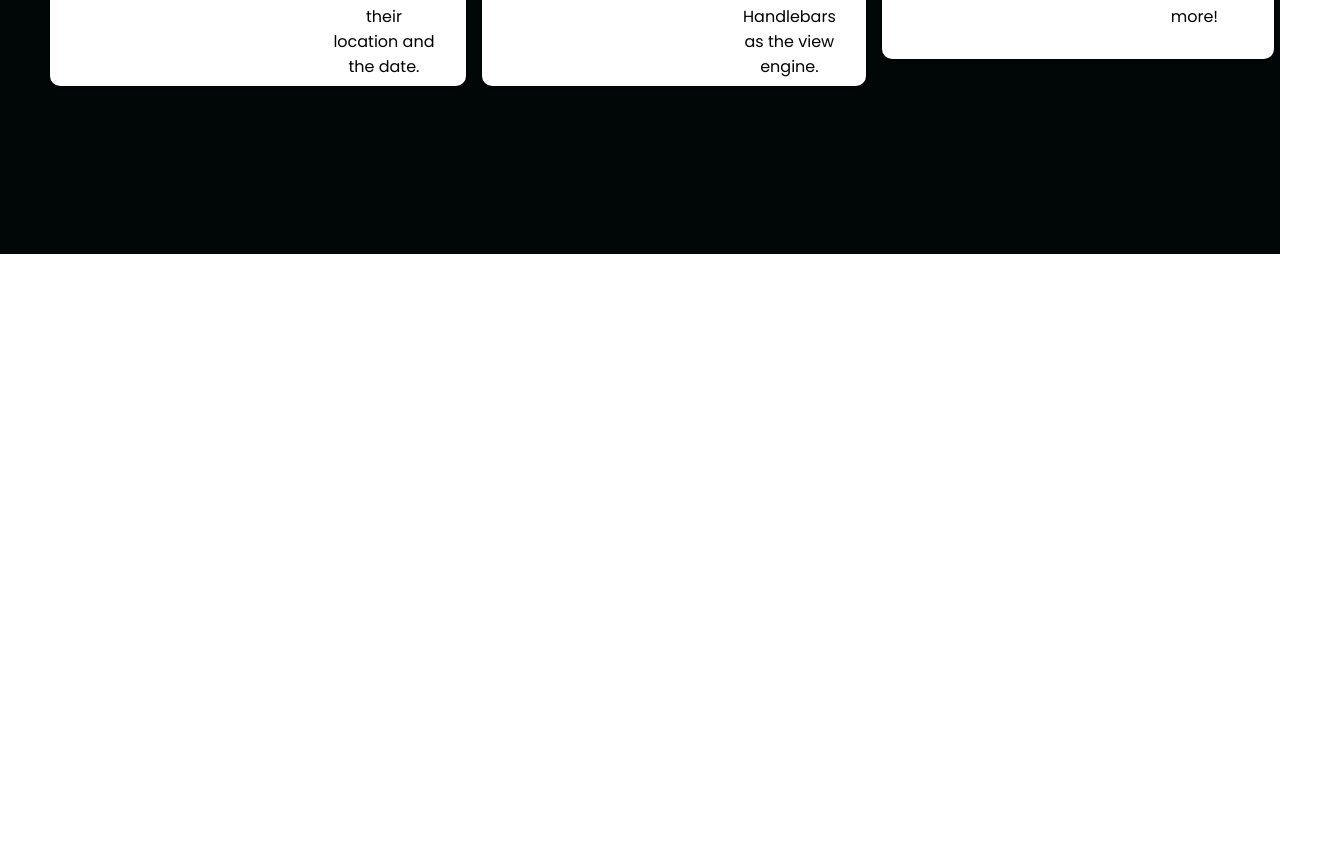
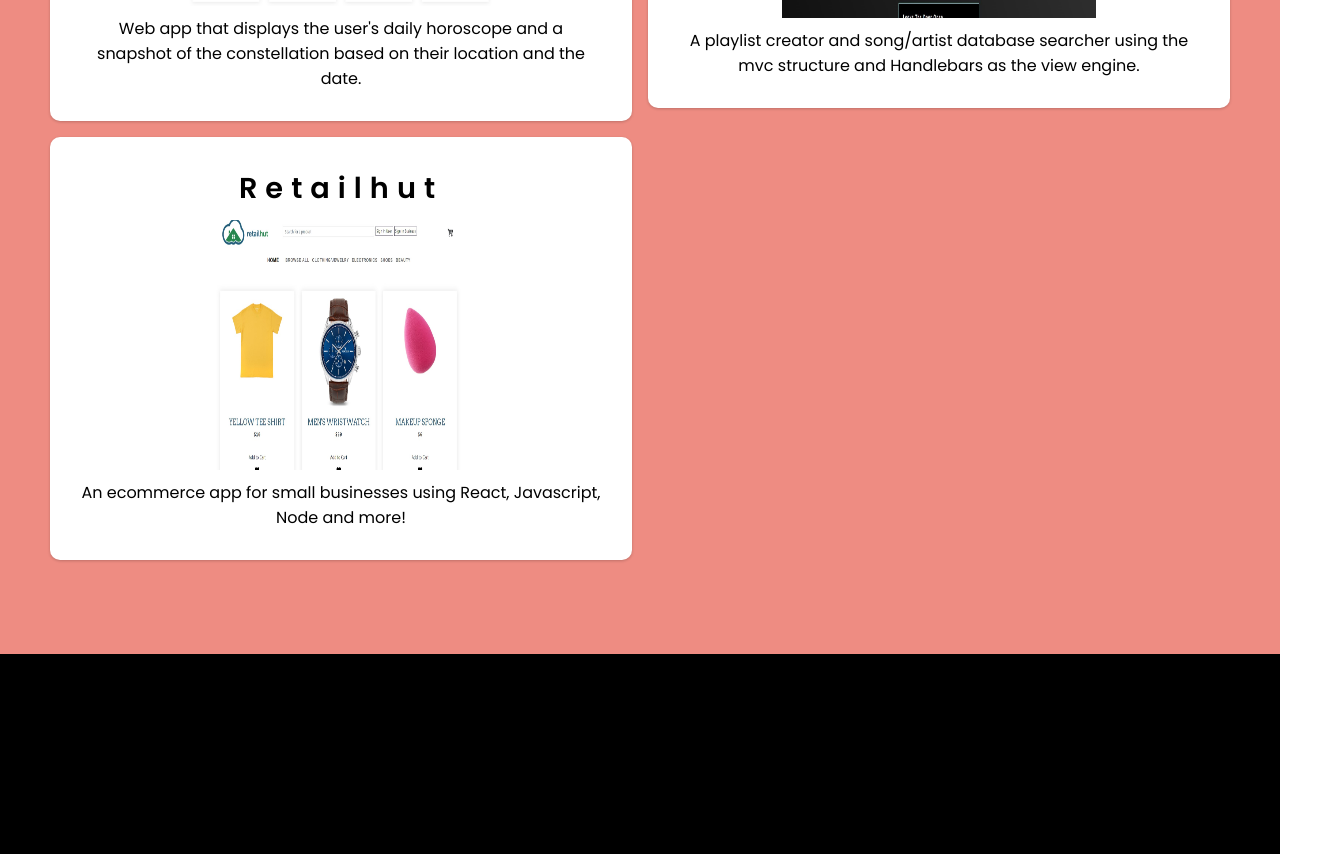
Before and after one commit to Murrmaid4/react-portfolio2.0, a React (Create React App) app: page / in a window 1280 px wide. Shown: the part 2286-3140 px from the top of the page, 1324 px wide, since content can reach past the window. Before the commit the page ends 2540 px from the top, so only its background shows below. Built offline with nearby package versions, Linux system fonts and the light colour scheme; a web font is replaced by a local one.

Commit message:
updated work section and added start to footer

```diff
--- a/src/components/Footer/Footer.js
+++ b/src/components/Footer/Footer.js
@@ -0,0 +1,8 @@
+import styled from 'styled-components';
+
+export const FooterContainer = styled.div`
+height: 200px;
+background: #000;
+
+
+`
--- /dev/null
+++ b/src/components/Footer/index.js
@@ -0,0 +1,12 @@
+import React from 'react'
+import { FooterContainer } from './Footer'
+
+const Footer = () => {
+    return (
+       <FooterContainer>
+
+       </FooterContainer>
+    )
+}
+
+export default Footer
--- a/src/components/Work/Work.js
+++ b/src/components/Work/Work.js
@@ -1,39 +1,35 @@
 import styled from "styled-components";
 
 export const WorkContainer = styled.div`
- height: 800px;
+ height: 1200px;
  display: flex;
  flex-direction: column;
  justify-content: center;
  align-items: center;
- background: #010606;
+ background: #EE8C82;
 
 
  @media screen and (max-width:768px) {
 
-    height: 1100px;
+    height: 1600px;
 
  }
 
-@media screen and (max-width:480px){
-    height: 1300px;
-}
+
  `
 
 
 export const WorkWrapper = styled.div`
 margin: 0 auto;
 display: grid;
-grid-template-columns: 1fr 1fr 1fr;
+grid-template-columns: 1fr 1fr;
 align-items: center;
 grid-gap: 16px;
 padding:0 50px;
 
-@media screen and (max-width:1000px){
-grid-template-columns: 1fr 1fr ;
-}
 
-@media screen and (max-width:768px){
+
+@media screen and (max-width:998px){
 grid-template-columns: 1fr;
 padding: 0 20px;
 
@@ -43,10 +39,10 @@
 export const WorksCard = styled.div`
 background: #fff;
 display: flex;
-flex-direction: flex-start;
+flex-direction: column;
 align-items: center;
 border-radius: 10px;
-max-height: 340px;
+max-height: 500px;
 padding: 30px;
 box-shadow: 0 1px 3px rgba(0,0,0,0.2);
 transition: all 0.2s ease-in-out;
@@ -60,8 +56,8 @@
 `
 
 export const CardImg = styled.img`
-height: 160px;
-width: 160px;
+height: 250px;
+width: 60%;
 margin-bottom: 10px;
 `
 
@@ -77,7 +73,8 @@
 `
 
 export const WorkTitle = styled.h2`
-font-size: 1rem;
+font-size: 1.8rem;
+letter-spacing: .5rem;
 margin-bottom: 10px;
 `
 
--- a/src/components/Work/index.js
+++ b/src/components/Work/index.js
@@ -22,24 +22,24 @@
       <WorkH1>the Work</WorkH1>
       <WorkWrapper>
         <WorksCard>
+        <WorkTitle>Astroscope</WorkTitle>
           <CardImg src={CardImg1} />
-          <WorkTitle>Astroscope</WorkTitle>
           <WorkP>
             Web app that displays the user's daily horoscope and a snapshot of
             the constellation based on their location and the date.
           </WorkP>
         </WorksCard>
         <WorksCard>
+        <WorkTitle>DaBeatz.</WorkTitle>
           <CardImg src={CardImg2} />
-          <WorkTitle>DaBeatz.</WorkTitle>
           <WorkP>
             A playlist creator and song/artist database searcher using the mvc
             structure and Handlebars as the view engine.
           </WorkP>
         </WorksCard>
         <WorksCard>
+        <WorkTitle>Retailhut</WorkTitle>
           <CardImg src={CardImg3} />
-          <WorkTitle>Retailhut</WorkTitle>
           <WorkP>
             An ecommerce app for small businesses using React, Javascript, Node and more!
           </WorkP>
--- a/src/pages/index.js
+++ b/src/pages/index.js
@@ -4,6 +4,7 @@
 import Navbar from "../components/Navbar";
 import Sidebar from "../components/Sidebar";
 import Work from "../components/Work/";
+import Footer from "../components/Footer/";
 
 const Home = () => {
     const [isOpen, setIsOpen] =  useState(false)
@@ -19,6 +20,7 @@
       <Intro />
       <About />
       <Work />
+      <Footer />
     </>
   );
 };
```
